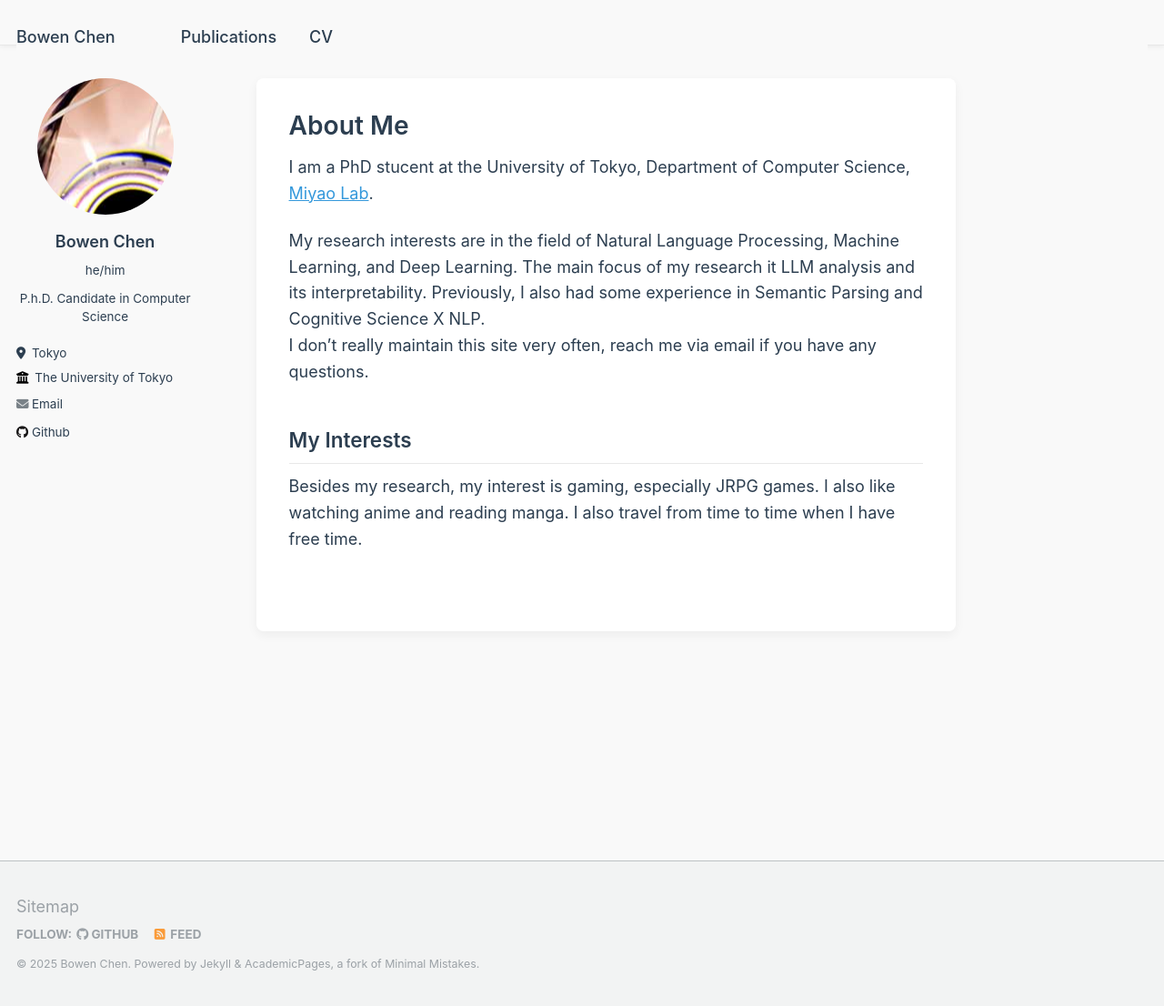
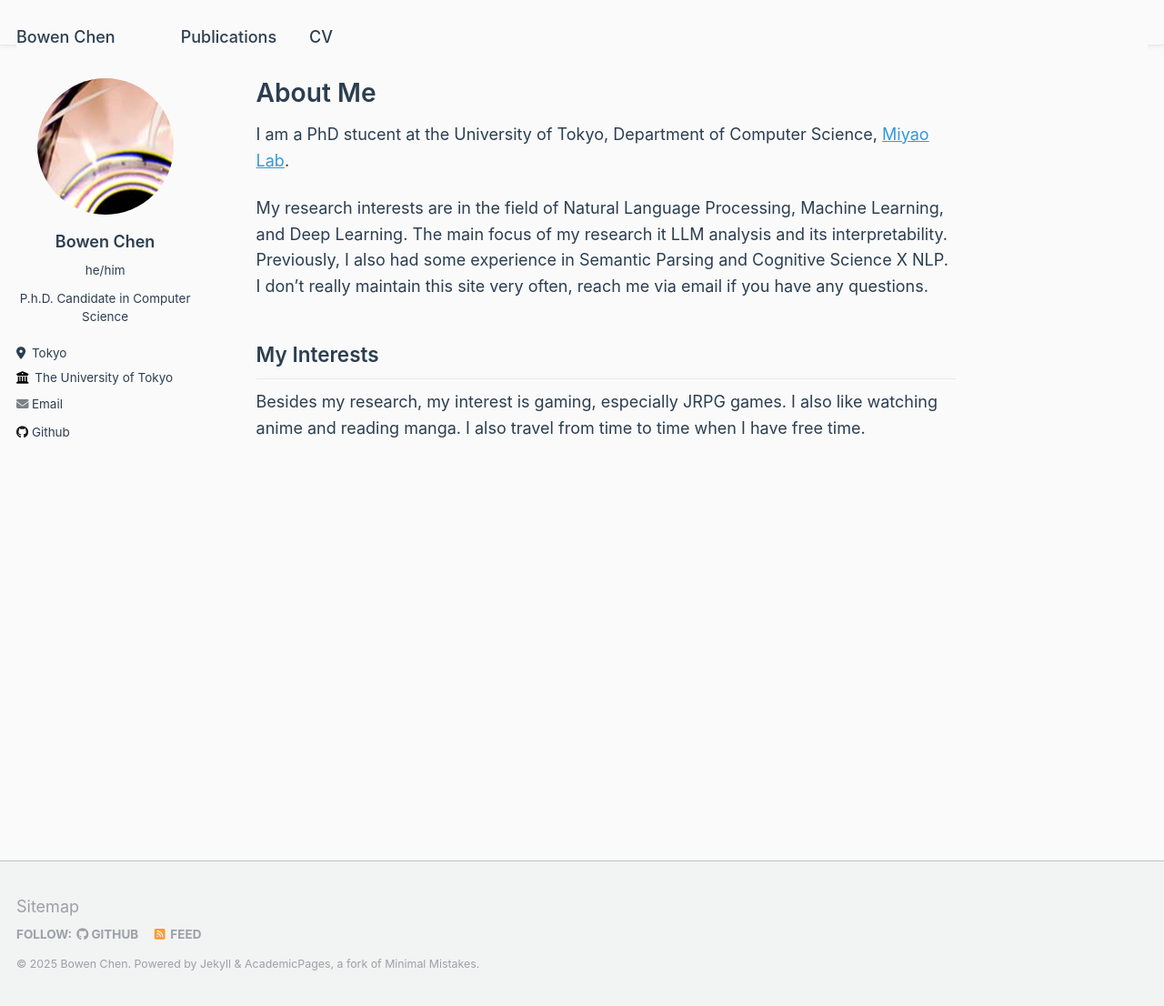
Before and after one commit to PosoSAgapo/PosoSAgapo.github.io, a Jekyll site: the page built from _pages/about.md, in a window 1280 px wide and 1106 px high. Shown: the whole window at 91% size. Built offline with Jekyll 4.4.1, drawn with Linux system fonts in a browser that asks for light colours.

Commit message:
update page

```diff
--- a/_sass/_page.scss
+++ b/_sass/_page.scss
@@ -25,11 +25,7 @@
 
   .page__inner-wrap {
     @include full();
-    background-color: #fff;
-    border-radius: 8px;
-    box-shadow: 0 4px 12px rgba(0,0,0,0.05);
-    padding: 2em;
-    margin-bottom: 2em;
+    margin-bottom: 1em;
 
     .page__content,
     .page__meta,
--- a/_sass/_variables.scss
+++ b/_sass/_variables.scss
@@ -56,7 +56,7 @@ $light-gray                 : mix(#fff, $gray, 50%);
 $lighter-gray               : mix(#fff, $gray, 90%);
 
 $body-color                 : #fff;
-$background-color           : #f9f9f9;
+$background-color           : #fafafa;
 $code-background-color      : #f5f5f5;
 $code-background-color-dark : $light-gray;
 $text-color                 : #2c3e50;
```
